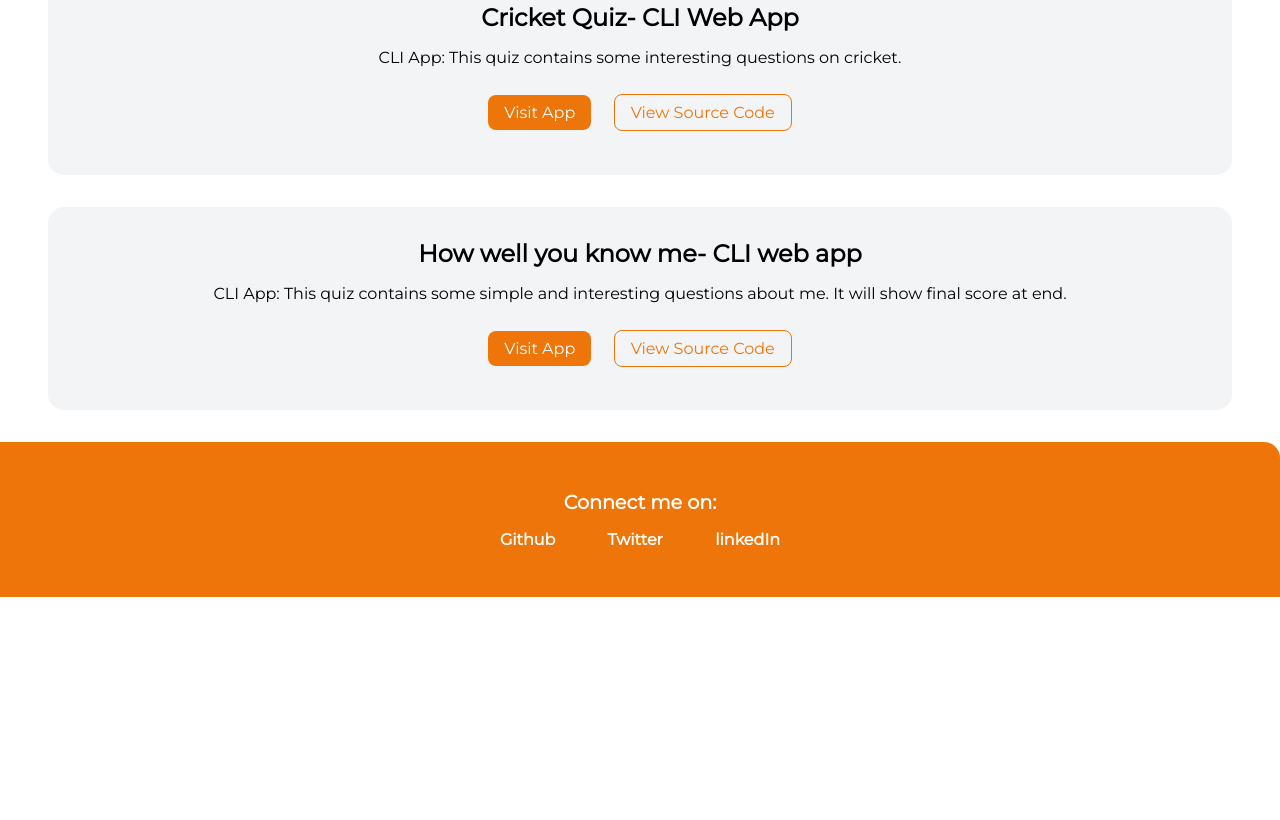
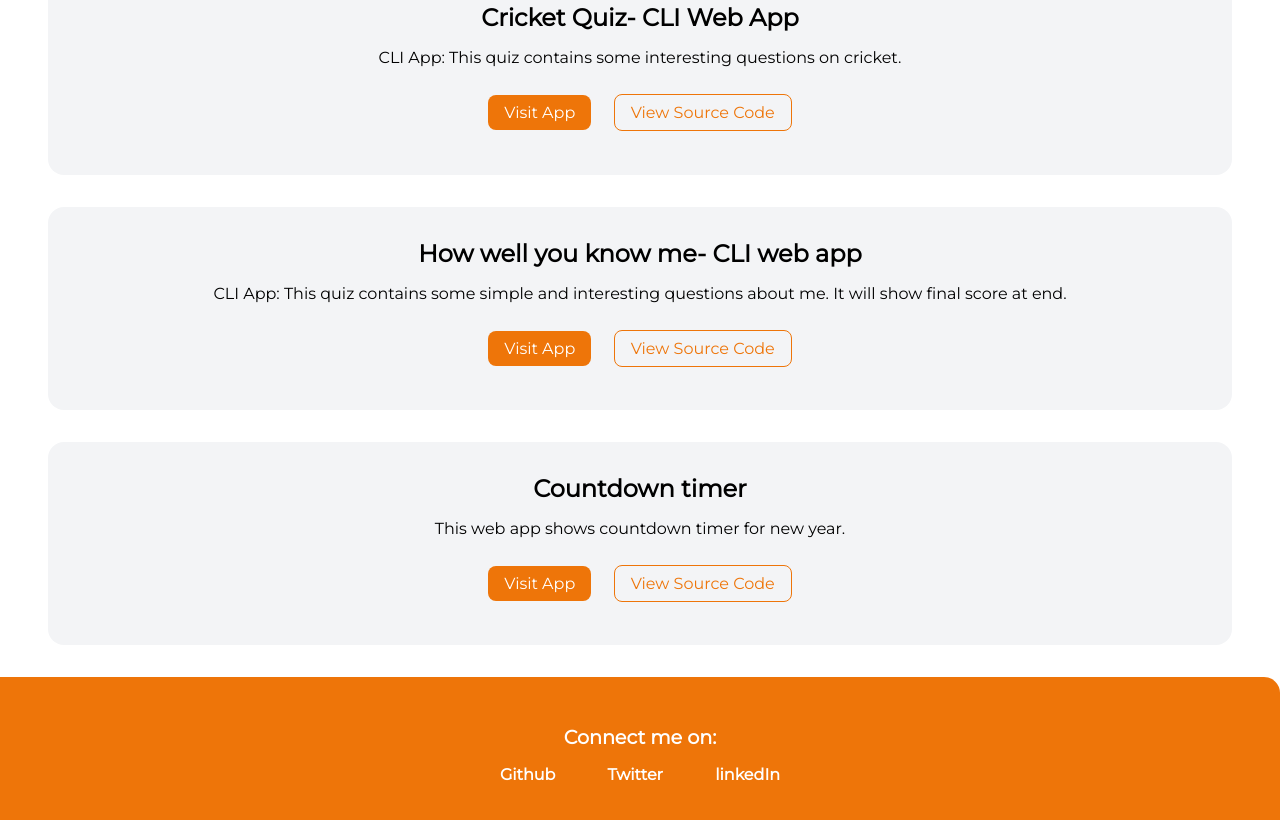
Before and after one commit to SanjayJatti/Portfolio-Website-SanjayJatti, a plain HTML site: page projects.html in a window 1280 px wide. Shown: the part 2700-3520 px from the top of the page. Before the commit the page ends 3297 px from the top, so only its background shows below. Drawn offline with Linux system fonts and the light colour scheme.

Commit message:
docs : added countdown timer project

```diff
--- a/projects.html
+++ b/projects.html
@@ -132,6 +132,15 @@
    </div>
   </section>
 
+  <section class="section ow">
+    <h2>Countdown timer </h2>
+    <p>This web app shows countdown timer for new year.</p>
+    <div class="btn-container">
+    <a href="https://countdown-timer-sanjay.netlify.app/" class="link link-primary">Visit App</a>
+    <a href="https://github.com/SanjayJatti/countdown-timer" class="link link-secondory">View Source Code</a>
+   </div>
+  </section>
+
 
 
 <footer class="footer container-fluid">
```
